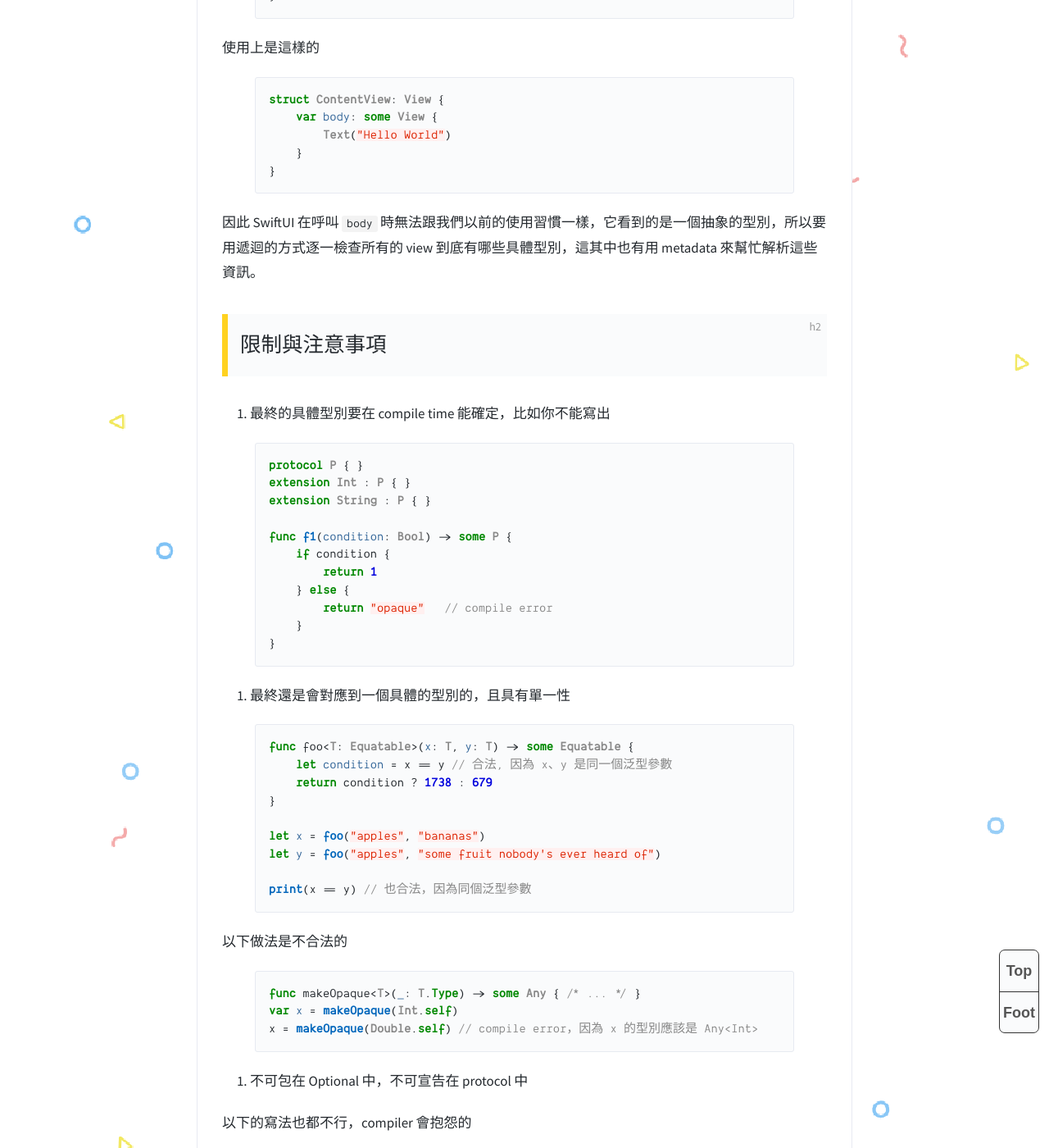
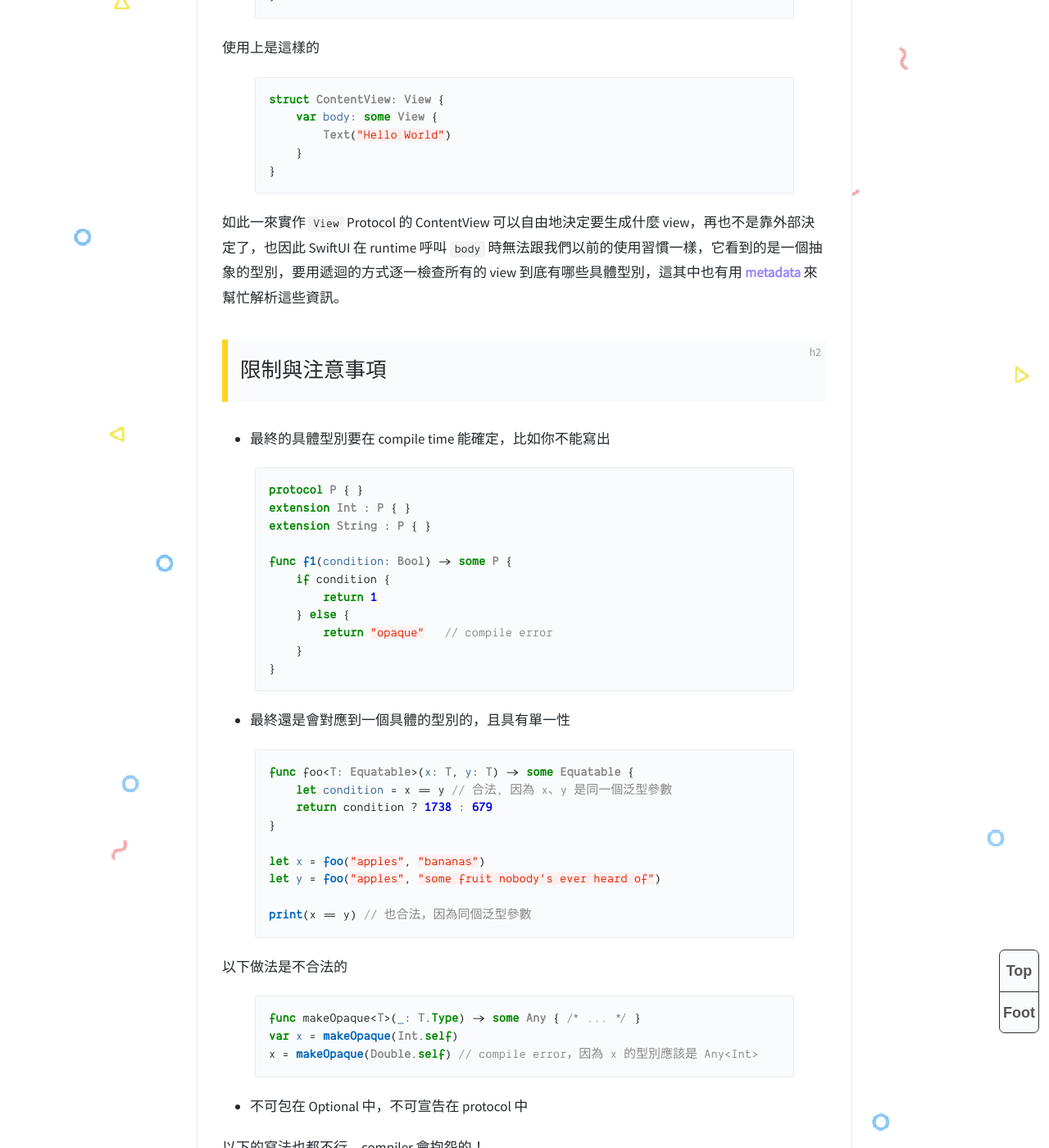
Before and after one commit to pofat/pofat.github.io, a Jekyll site: the page built from _posts/2019-08-05-Opaque-Result-Type.md, in a window 1280 px wide and 1400 px high, scrolled down 3062 px. Shown: the whole window at 82% size. Built offline with Jekyll 4.4.1, drawn with Linux system fonts in a browser that asks for light colours; comment, search, counter and statistics services are not loaded; some of the changed lines change nothing that is shown.

Commit message:
Fix indent and link in `Opaque-Result-Type`

```diff
--- a/_posts/2019-08-05-Opaque-Result-Type.md
+++ b/_posts/2019-08-05-Opaque-Result-Type.md
@@ -23,23 +23,23 @@
 struct Rectangle: Shape {}
 
 struct Union<A: Shape, B: Shape>: Shape {
-  var a: Shape
-  var b: Shape
+    var a: Shape
+    var b: Shape
 }
 
 struct Transformed<S: Shape>: Shape {
-  var shape: S
+    var shape: S
 }
 
 protocol GameObject {
-  associatedtype ShapeType: Shape
-  var shape: ShapeType { get }
+    associatedtype ShapeType: Shape
+    var shape: ShapeType { get }
 }
 
 struct EightPointedStar: GameObject {
-  var shape: Union<Rectangle, Transformed<Rectangle>> {
-    return Union(a:Rectangle(), b:Transformed(shape: Rectangle()))
-  }
+    var shape: Union<Rectangle, Transformed<Rectangle>> {
+        return Union(a:Rectangle(), b:Transformed(shape: Rectangle()))
+    }
 }
 {% endhighlight %}
 
@@ -102,9 +102,9 @@
 
 {% highlight Swift %}
 public protocol View {
-  associatedtype Body : View
+    associatedtype Body : View
 
-  var body: Self.Body { get }
+    var body: Self.Body { get }
 }
 {% endhighlight %}
 
@@ -118,11 +118,11 @@
 }
 {% endhighlight %}
 
-因此 SwiftUI 在呼叫 `body` 時無法跟我們以前的使用習慣一樣，它看到的是一個抽象的型別，所以要用遞迴的方式逐一檢查所有的 view 到底有哪些具體型別，這其中也有用 metadata 來幫忙解析這些資訊。
+如此一來實作 `View` Protocol 的 ContentView 可以自由地決定要生成什麼 view，再也不是靠外部決定了，也因此 SwiftUI 在 runtime 呼叫 `body` 時無法跟我們以前的使用習慣一樣，它看到的是一個抽象的型別，要用遞迴的方式逐一檢查所有的 view 到底有哪些具體型別，這其中也有用 [metadata](https://forums.swift.org/t/dynamicviewproperty/25627/4) 來幫忙解析這些資訊。
 
 ## 限制與注意事項
 
-1. 最終的具體型別要在 compile time 能確定，比如你不能寫出
+* 最終的具體型別要在 compile time 能確定，比如你不能寫出
 
 {% highlight Swift %}
 protocol P { }
@@ -138,7 +138,7 @@
 }
 {% endhighlight %}
 
-2. 最終還是會對應到一個具體的型別的，且具有單一性
+* 最終還是會對應到一個具體的型別的，且具有單一性
 
 {% highlight Swift %}
 func foo<T: Equatable>(x: T, y: T) -> some Equatable {
@@ -160,9 +160,9 @@
 x = makeOpaque(Double.self) // compile error，因為 x 的型別應該是 Any<Int>
 {% endhighlight %}
 
-3. 不可包在 Optional 中，不可宣告在 protocol 中
+* 不可包在 Optional 中，不可宣告在 protocol 中
 
-以下的寫法也都不行，compiler 會抱怨的
+以下的寫法也都不行，compiler 會抱怨的！
 
 {% highlight Swift %}
 func f(flip: Bool) -> (some P)? {
@@ -170,11 +170,11 @@
 }
 
 protocol Q {
-  func f() -> some P
+    func f() -> some P
 }
 {% endhighlight %}
 
 
 ## 參考資料
 
-1. weak self 第二集：[原來我不會用 protocol](https://twitter.com/weak_self/status/1158049319653560321)
+* weak self 第二集：[原來我不會用 protocol](https://twitter.com/weak_self/status/1158049319653560321)
```
Also changed, not shown: 2 other files.
